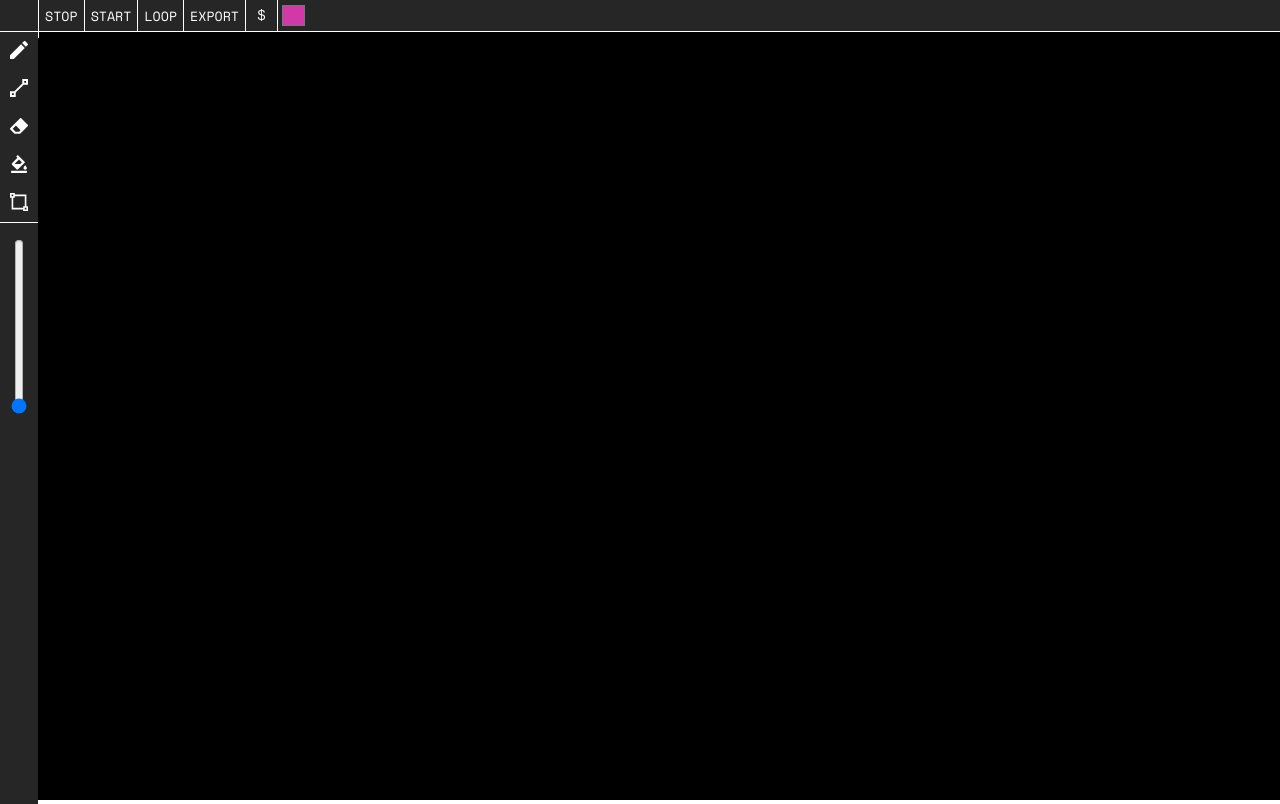
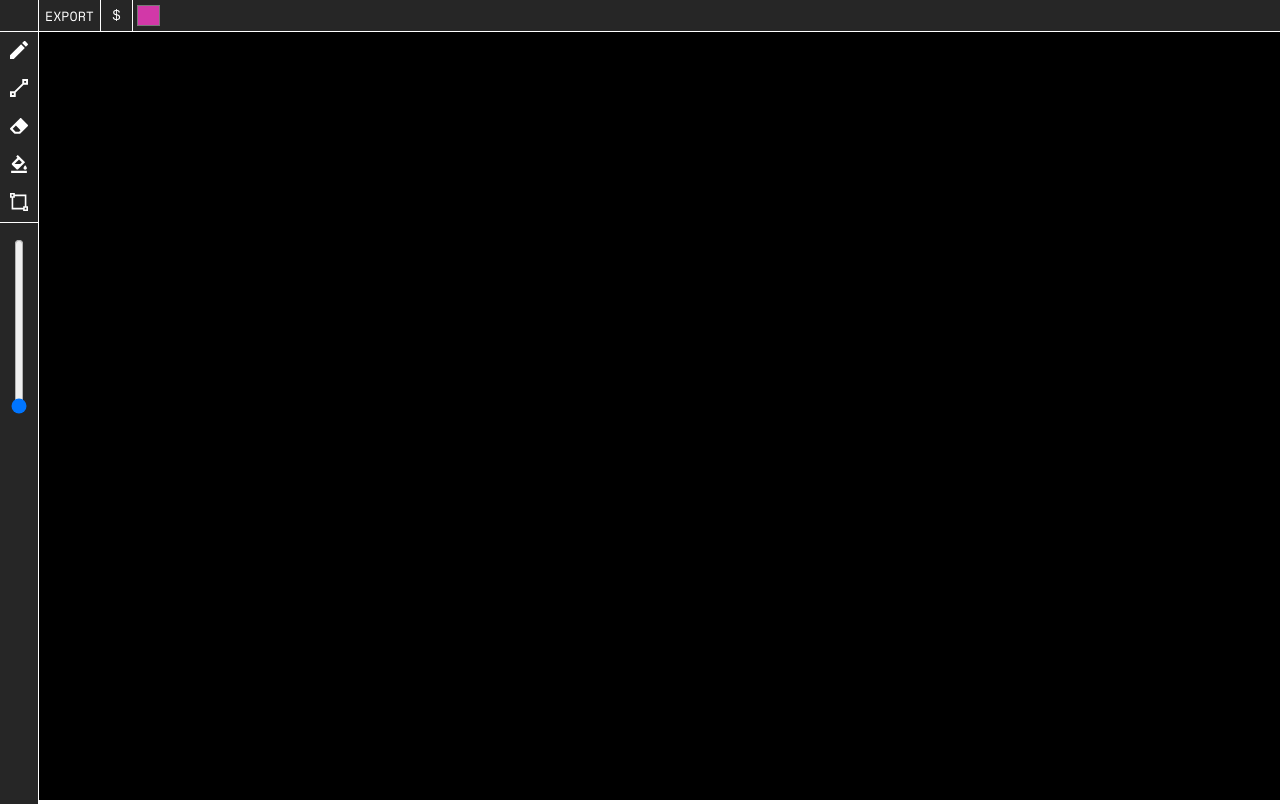
Before and after one commit to renanpvaz/asciicanvas.app, a website built with Parcel: page index.html in a window 1280 px wide. Built offline with nearby package versions, Linux system fonts and the light colour scheme.

Commit message:
Add menu module

```diff
--- a/index.html
+++ b/index.html
@@ -46,7 +46,7 @@
         content: '';
         display: inline-block;
         width: 38px;
-        height: 38px;
+        height: 32px;
         border-right: 1px solid white;
       }
 
@@ -87,6 +87,7 @@
         height: 100vh;
         background: #262626;
         border-bottom: 1px solid white;
+        border-right: 1px solid white;
         margin-bottom: 10px;
       }
 
@@ -139,25 +140,7 @@
         pointer-events: none;
       }
     </style>
-    <header class="menu">
-      <button class="menu-button" id="stop">stop</button>
-      <button class="menu-button" id="start">start</button>
-      <button class="menu-button" id="loop">loop</button>
-      <button class="menu-button" id="export">export</button>
-      <input
-        class="menu-button char-input"
-        id="char"
-        type="text"
-        maxlength="1"
-        value="$"
-      />
-      <input
-        class="menu-button color-picker"
-        id="color"
-        type="color"
-        value="#d238a8"
-      />
-    </header>
+
     <script src="./src/index.ts"></script>
   </body>
 </html>
--- /dev/null
+++ b/src/Menu.ts
@@ -0,0 +1,56 @@
+import { html } from './util'
+
+// <header class="menu">
+//     <button class="menu-button" id="stop">stop</button>
+//     <button class="menu-button" id="start">start</button>
+//     <button class="menu-button" id="loop">loop</button>
+//     <button class="menu-button" id="export">export</button>
+//     <input
+//     class="menu-button char-input"
+//     id="char"
+//     type="text"
+//     maxlength="1"
+//     value="$"
+//     />
+//     <input
+//     class="menu-button color-picker"
+//     id="color"
+//     type="color"
+//     value="#d238a8"
+//     />
+// </header>
+
+const exportAsImg = () => {
+  const element = document.createElement('a')
+  element.setAttribute(
+    'href',
+    document.querySelector('canvas')!.toDataURL('image/png'),
+  )
+  element.setAttribute('download', 'untitled.png')
+
+  element.style.display = 'none'
+  document.body.appendChild(element)
+
+  element.click()
+
+  document.body.removeChild(element)
+}
+
+const renderMenus = () =>
+  html('header', { className: 'menu' }, [
+    html('button', { className: 'menu-button', onclick: exportAsImg }, [
+      'export',
+    ]),
+    html('input', {
+      className: 'menu-button char-input',
+      maxLength: 1,
+      value: '$',
+    }),
+    html('input', {
+      className: 'menu-button color-picker',
+      type: 'color',
+      value: '#d238a8',
+    }),
+  ])
+
+export { renderMenus }
--- a/src/index.ts
+++ b/src/index.ts
@@ -2,6 +2,7 @@ import { initialState, getRealCoords } from './State'
 import { draw, initCanvas, makeApi } from './Canvas'
 import { history } from './History'
 import { renderToolbar } from './Toolbar'
+import { renderMenus } from './Menu'
 
 const $canvas = initCanvas()
 
@@ -15,19 +16,6 @@ const measureText = (() => {
   return (char: string) =>
     char in memo ? memo[char] : (memo[char] = ctx.measureText(char))
 })()
-
-const exportAsImg = () => {
-  const element = document.createElement('a')
-  element.setAttribute('href', $canvas.toDataURL('image/png'))
-  element.setAttribute('download', 'untitled.png')
-
-  element.style.display = 'none'
-  document.body.appendChild(element)
-
-  element.click()
-
-  document.body.removeChild(element)
-}
 
 const useToolHandler = (
   key: 'onPointerDown' | 'onPointerUp' | 'onPaint',
@@ -48,6 +36,7 @@ const useToolHandler = (
 
 const init = () => {
   document.body.appendChild(renderToolbar(state))
+  document.body.appendChild(renderMenus())
 
   $canvas.addEventListener('mousedown', e => {
     state.pressing = true
@@ -101,19 +90,4 @@ const loop = () => {
   if (!stopped) requestAnimationFrame(loop)
 }
 
-document
-  .querySelector('#stop')
-  ?.addEventListener('click', () => (stopped = true))
-document
-  .querySelector('#start')
-  ?.addEventListener('click', () => (stopped = false))
-document.querySelector('#loop')?.addEventListener('click', loop)
-document.querySelector('#color')?.addEventListener('change', e => {
-  state.color = (<HTMLInputElement>e.target).value
-})
-document.querySelector('#char')?.addEventListener('change', e => {
-  state.char = (<HTMLInputElement>e.target).value
-})
-document.querySelector('#export')?.addEventListener('click', exportAsImg)
-
 document.addEventListener('DOMContentLoaded', init)
--- a/src/util.ts
+++ b/src/util.ts
@@ -1,12 +1,12 @@
 const html = <K extends keyof HTMLElementTagNameMap>(
   tag: K,
   attrs: Partial<HTMLElementTagNameMap[K]>,
-  children: (HTMLElement | string)[],
+  children?: (HTMLElement | string)[],
 ): HTMLElementTagNameMap[K] => {
   const $el = document.createElement(tag)
 
   Object.assign($el, attrs)
-  children.forEach(c =>
+  children?.forEach(c =>
     $el.appendChild(typeof c === 'string' ? document.createTextNode(c) : c),
   )
 
```
Also changed, not shown: src/Toolbar.ts (+4 -12 lines).
